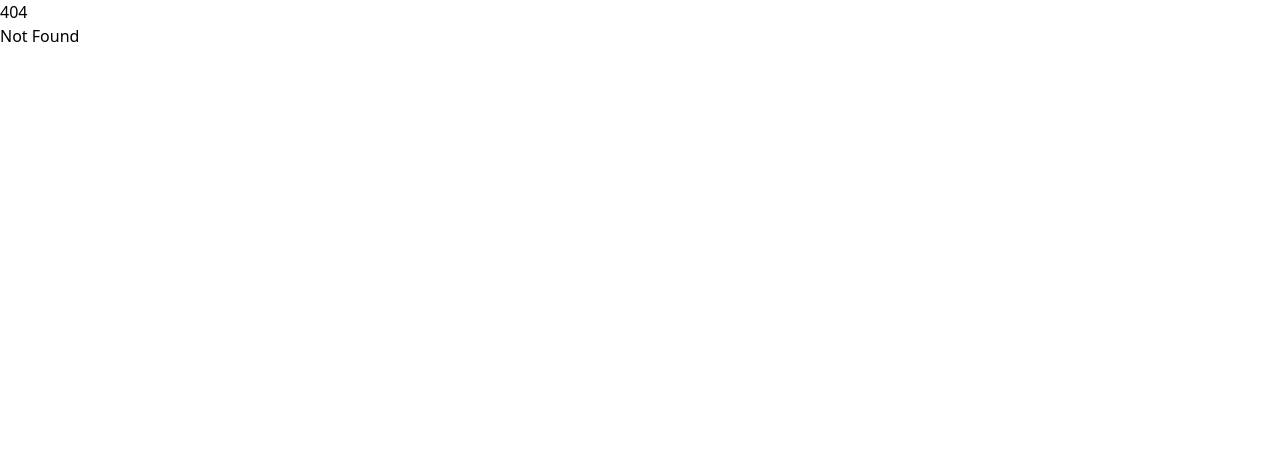
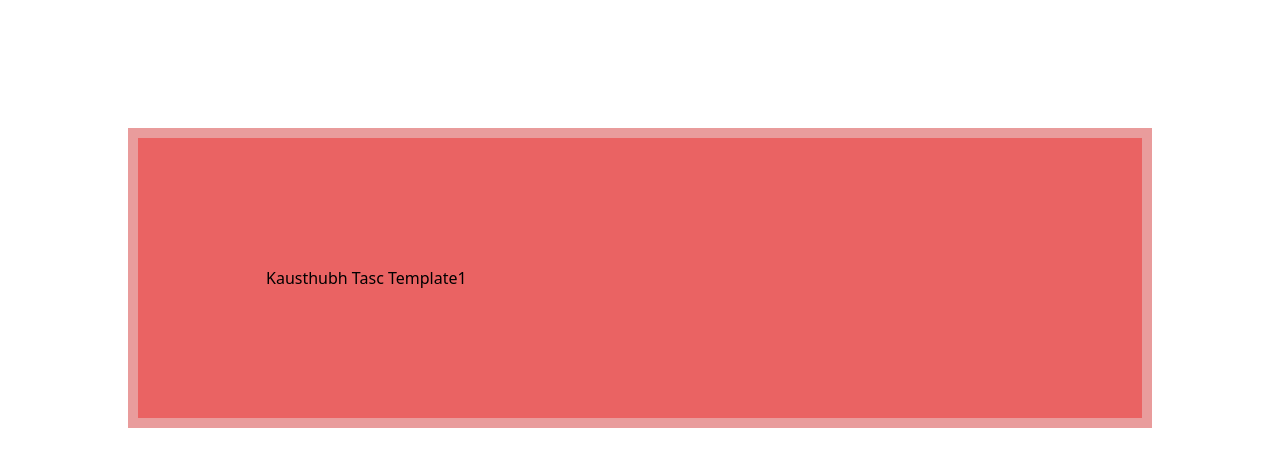
Before and after one commit to rat-tub/frontend-components, a SvelteKit app: page /tasc-templates in a window 1280 px wide. Before the commit this address had no page. Shown: the top 466 px of the page. Built offline with nearby package versions, Linux system fonts and the light colour scheme.

Commit message:
feat: Create first reusable component (Button)

```diff
--- /dev/null
+++ b/src/lib/components/button/PrimaryButton1.svelte
@@ -0,0 +1,6 @@
+<button
+  type="button"
+  class="bg-transparent hover:bg-red-500 text-black font-semibold hover:text-white py-2 px-4 border border-blue-red hover:border-transparent rounded"
+>
+  <slot />
+</button>
--- /dev/null
+++ b/src/lib/components/button/SecondaryButton1.svelte
@@ -0,0 +1,6 @@
+<button
+  type="button"
+  class="bg-transparent hover:bg-red-400 text-gray-700 font-semibold hover:text-white py-2 px-4 border border-blue-red hover:border-transparent rounded"
+>
+  <slot />
+</button>
--- a/src/routes/+page.svelte
+++ b/src/routes/+page.svelte
@@ -1,8 +1,14 @@
+<script>
+  import { base } from "$app/paths";
+</script>
+
 <div>
-  <ul>
-    <li><a href="positioning/static">CSS Positioning</a></li>
-    <li><a href="StaticFlower">Perfume Website</a></li>
-  </ul>
+  <ol>
+    <li><a href="{base}/positioning/static">CSS Positioning</a></li>
+    <li><a href="{base}/StaticFlower">Perfume Website</a></li>
+    <li><a href="{base}/tasc-templates">TASC Templates</a></li>
+    <li><a href="{base}/components">Components</a></li>
+  </ol>
 </div>
 
 <style>
--- /dev/null
+++ b/src/routes/components/+page.svelte
@@ -0,0 +1,18 @@
+<script>
+  import { base } from "$app/paths";
+</script>
+
+<div>
+  <ol>
+    <li><a href="{base}/components/buttons">Buttons</a></li>
+  </ol>
+</div>
+
+<style>
+  div {
+    background-color: #ea6363;
+    padding: 10%;
+    border: 10px solid rgb(233, 156, 156);
+    margin: 10%;
+  }
+</style>
--- /dev/null
+++ b/src/routes/components/buttons/+page.svelte
@@ -0,0 +1,7 @@
+<script>
+  import PrimaryButton1 from "$lib/components/button/PrimaryButton1.svelte";
+  import SecondaryButton1 from "$lib/components/button/SecondaryButton1.svelte";
+</script>
+
+<PrimaryButton1>Primary</PrimaryButton1>
+<SecondaryButton1>Secondary</SecondaryButton1>
--- /dev/null
+++ b/src/routes/tasc-templates/+page.svelte
@@ -0,0 +1,22 @@
+<script>
+  import { base } from "$app/paths";
+</script>
+
+<div>
+  <ul>
+    <li>
+      <a href="{base}/tasc-templates/KausthubhTascTemplate1"
+        >Kausthubh Tasc Template1</a
+      >
+    </li>
+  </ul>
+</div>
+
+<style>
+  div {
+    background-color: #ea6363;
+    padding: 10%;
+    border: 10px solid rgb(233, 156, 156);
+    margin: 10%;
+  }
+</style>
```
